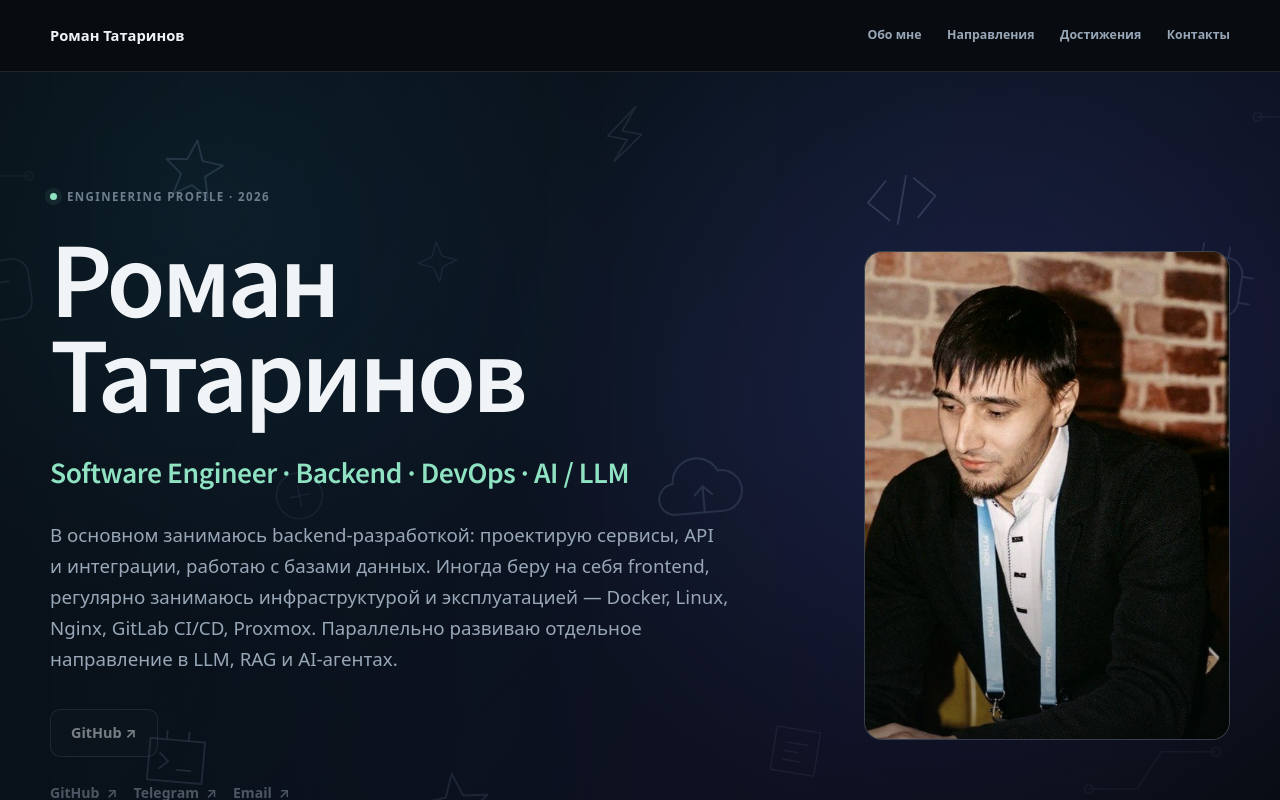
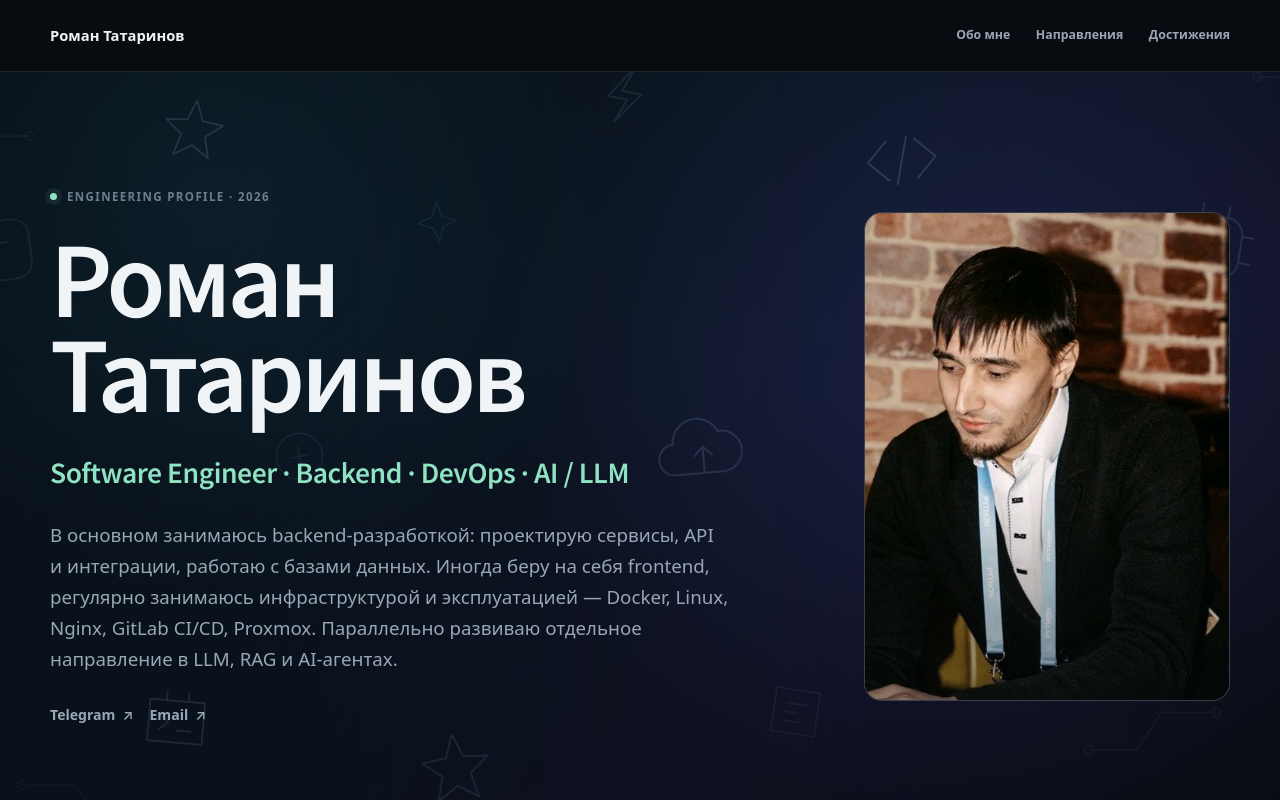
Before and after one commit to Lodhel/lodhel.github.io, a Vue app: page / in a window 1280 px wide. Shown: the top 800 px of the page. Built offline with nearby package versions, Linux system fonts and the light colour scheme.

Commit message:
обновлены контактные данные

```diff
--- a/src/assets/main.css
+++ b/src/assets/main.css
@@ -230,50 +230,6 @@ svg {
   font-size: clamp(1rem, 1.4vw, 1.15rem);
 }
 
-.button {
-  display: inline-flex;
-  min-height: 48px;
-  align-items: center;
-  justify-content: center;
-  gap: 10px;
-  padding: 0 20px;
-  border: 1px solid var(--line-strong);
-  border-radius: 10px;
-  background: rgba(255, 255, 255, 0.025);
-  color: var(--text);
-  font-size: 0.9rem;
-  font-weight: 700;
-  transition:
-    border-color 180ms ease,
-    background-color 180ms ease,
-    color 180ms ease,
-    transform 180ms ease;
-}
-
-.button:hover {
-  border-color: rgba(143, 227, 194, 0.48);
-  background: rgba(143, 227, 194, 0.07);
-  transform: translateY(-2px);
-}
-.button--primary {
-  border-color: var(--accent);
-  background: var(--accent);
-  color: #07110e;
-}
-.button--primary:hover {
-  border-color: var(--accent-strong);
-  background: var(--accent-strong);
-}
-.button--disabled {
-  cursor: not-allowed;
-  opacity: 0.48;
-}
-.button--disabled:hover {
-  border-color: var(--line-strong);
-  background: rgba(255, 255, 255, 0.025);
-  transform: none;
-}
-
 .text-link {
   display: inline-flex;
   align-items: center;
@@ -335,9 +291,6 @@ svg {
   .section--compact {
     padding-block: 44px;
   }
-  .button {
-    min-height: 46px;
-  }
   .decorated-section {
     --decor-pattern-opacity: 0.1;
     --decor-pattern-position: 58% center;
--- a/src/components/sections/ContactSection.vue
+++ /dev/null
@@ -1,57 +0,0 @@
-<script setup lang="ts">
-import SocialLinks from '@/components/ui/SocialLinks.vue'
-</script>
-
-<template>
-  <section id="contacts" class="section contact decorated-section decorated-section--reverse">
-    <div v-reveal class="contact__inner container">
-      <div>
-        <p class="eyebrow">Contact</p>
-        <h2 class="section-title">На связи</h2>
-      </div>
-      <div class="contact__content">
-        <p>
-          Открыт к интересным инженерным задачам, AI-проектам, хакатонам и совместной разработке.
-        </p>
-        <SocialLinks />
-        <small>Контактные адреса настраиваются в <code>src/data/profile.ts</code></small>
-      </div>
-    </div>
-  </section>
-</template>
-
-<style scoped>
-.contact {
-  border-top: 1px solid var(--line);
-}
-.contact__inner {
-  display: grid;
-  grid-template-columns: 0.72fr 1.28fr;
-  gap: clamp(46px, 9vw, 130px);
-}
-.contact__content > p {
-  max-width: 650px;
-  margin: 0 0 30px;
-  color: var(--text-muted);
-  font-size: clamp(1.15rem, 2.2vw, 1.65rem);
-  line-height: 1.45;
-}
-.contact__content :deep(.text-link) {
-  color: var(--text);
-  font-size: 1rem;
-}
-.contact__content small {
-  display: block;
-  margin-top: 28px;
-  color: var(--text-dim);
-  font-size: 0.7rem;
-}
-.contact__content code {
-  color: var(--text-muted);
-}
-@media (max-width: 700px) {
-  .contact__inner {
-    grid-template-columns: 1fr;
-  }
-}
-</style>
--- a/src/components/sections/HeroSection.vue
+++ b/src/components/sections/HeroSection.vue
@@ -15,19 +15,6 @@ const photoAvailable = ref(true)
         <h1 class="display-title">{{ profile.name }}</h1>
         <p class="hero__role">{{ profile.role }}</p>
         <p class="hero__positioning">{{ profile.positioning }}</p>
-        <div class="hero__actions">
-          <a
-            v-if="profile.githubUrl"
-            class="button"
-            :href="profile.githubUrl"
-            target="_blank"
-            rel="noopener noreferrer"
-            >GitHub ↗</a
-          >
-          <span v-else class="button button--disabled" title="Добавьте ссылку в src/data/profile.ts"
-            >GitHub ↗</span
-          >
-        </div>
         <SocialLinks compact />
       </div>
 
@@ -109,11 +96,8 @@ const photoAvailable = ref(true)
   color: var(--text-muted);
   font-size: clamp(1rem, 1.5vw, 1.17rem);
 }
-.hero__actions {
-  display: flex;
-  flex-wrap: wrap;
-  gap: 12px;
-  margin: 34px 0 24px;
+.hero__content :deep(.social-links) {
+  margin-top: 28px;
 }
 .hero__portrait-wrap {
   position: relative;
@@ -209,10 +193,6 @@ const photoAvailable = ref(true)
   .hero__role {
     line-height: 1.22;
   }
-  .hero__actions {
-    display: grid;
-    grid-template-columns: 1fr 1fr;
-  }
   .hero__portrait-wrap {
     width: calc(100% - 12px);
   }
--- a/src/components/ui/SocialLinks.vue
+++ b/src/components/ui/SocialLinks.vue
@@ -11,8 +11,8 @@ withDefaults(defineProps<{ compact?: boolean }>(), { compact: false })
         v-if="contact.url"
         class="text-link"
         :href="contact.url"
-        target="_blank"
-        rel="noopener noreferrer"
+        :target="contact.kind === 'email' ? undefined : '_blank'"
+        :rel="contact.kind === 'email' ? undefined : 'noopener noreferrer'"
       >
         {{ contact.label }}<span aria-hidden="true">↗</span>
       </a>
--- a/src/data/profile.ts
+++ b/src/data/profile.ts
@@ -6,13 +6,11 @@ export const profile = {
   positioning:
     'В основном занимаюсь backend-разработкой: проектирую сервисы, API и интеграции, работаю с базами данных. Иногда беру на себя frontend, регулярно занимаюсь инфраструктурой и эксплуатацией — Docker, Linux, Nginx, GitLab CI/CD, Proxmox. Параллельно развиваю отдельное направление в LLM, RAG и AI-агентах.',
   photoAlt: 'Роман Татаринов',
-  githubUrl: '',
-  telegramUrl: '',
-  email: ''
+  telegramUrl: 'https://t.me/Lodhel',
+  email: 'lodhelnew@gmail.com'
 }
 
 export const contacts: ContactLink[] = [
-  { label: 'GitHub', url: profile.githubUrl, kind: 'github' },
   { label: 'Telegram', url: profile.telegramUrl, kind: 'telegram' },
   { label: 'Email', url: profile.email ? `mailto:${profile.email}` : '', kind: 'email' }
 ]
@@ -20,8 +18,7 @@ export const contacts: ContactLink[] = [
 export const navigation = [
   { label: 'Обо мне', href: '#about' },
   { label: 'Направления', href: '#areas' },
-  { label: 'Достижения', href: '#achievements' },
-  { label: 'Контакты', href: '#contacts' }
+  { label: 'Достижения', href: '#achievements' }
 ]
 
 export const aboutParagraphs = [
--- a/src/types/content.ts
+++ b/src/types/content.ts
@@ -1,7 +1,7 @@
 export interface ContactLink {
   label: string
   url: string
-  kind: 'github' | 'telegram' | 'email'
+  kind: 'telegram' | 'email'
 }
 
 export interface Achievement {
--- a/src/views/HomeView.vue
+++ b/src/views/HomeView.vue
@@ -2,7 +2,6 @@
 import AboutSection from '@/components/sections/AboutSection.vue'
 import AchievementsSection from '@/components/sections/AchievementsSection.vue'
 import AreasSection from '@/components/sections/AreasSection.vue'
-import ContactSection from '@/components/sections/ContactSection.vue'
 import HeroSection from '@/components/sections/HeroSection.vue'
 import HighlightsSection from '@/components/sections/HighlightsSection.vue'
 import TechStackSection from '@/components/sections/TechStackSection.vue'
@@ -16,6 +15,5 @@ import TechStackSection from '@/components/sections/TechStackSection.vue'
     <AreasSection />
     <AchievementsSection />
     <TechStackSection />
-    <ContactSection />
   </main>
 </template>
```
